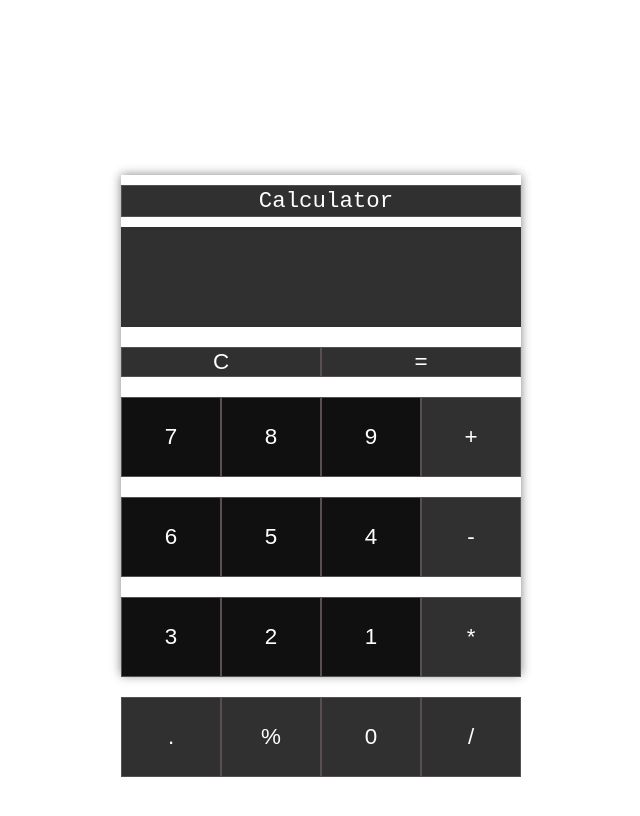
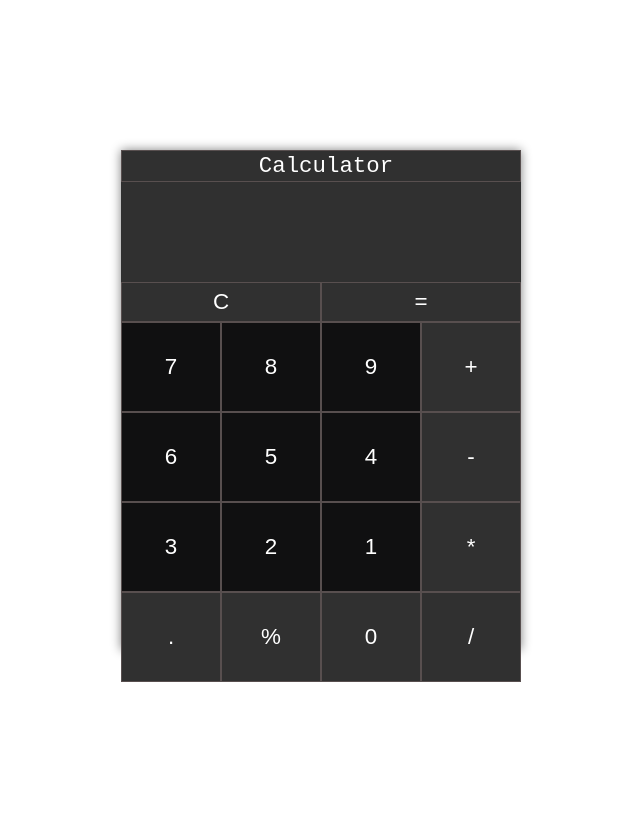
Before and after one commit to Fuad9/simple-calculator, a plain HTML site: page index.html in a window 1280 px wide. Shown: the whole page, without its empty margins (319-959 px from the left). Drawn offline with Linux system fonts and the light colour scheme.

Commit message:
margin updated

```diff
--- a/style.css
+++ b/style.css
@@ -1,5 +1,5 @@
 * {
-    margin-top: 10px;
+    margin: 0;
     padding: 0;
     box-sizing: border-box;
 }
```
